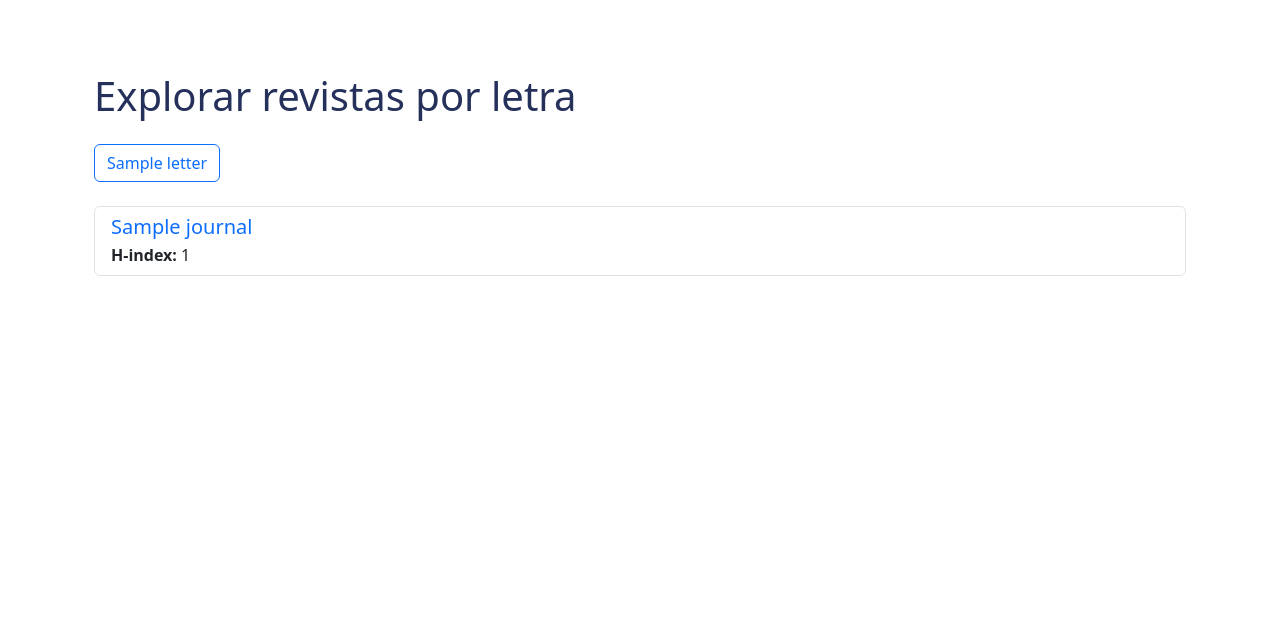
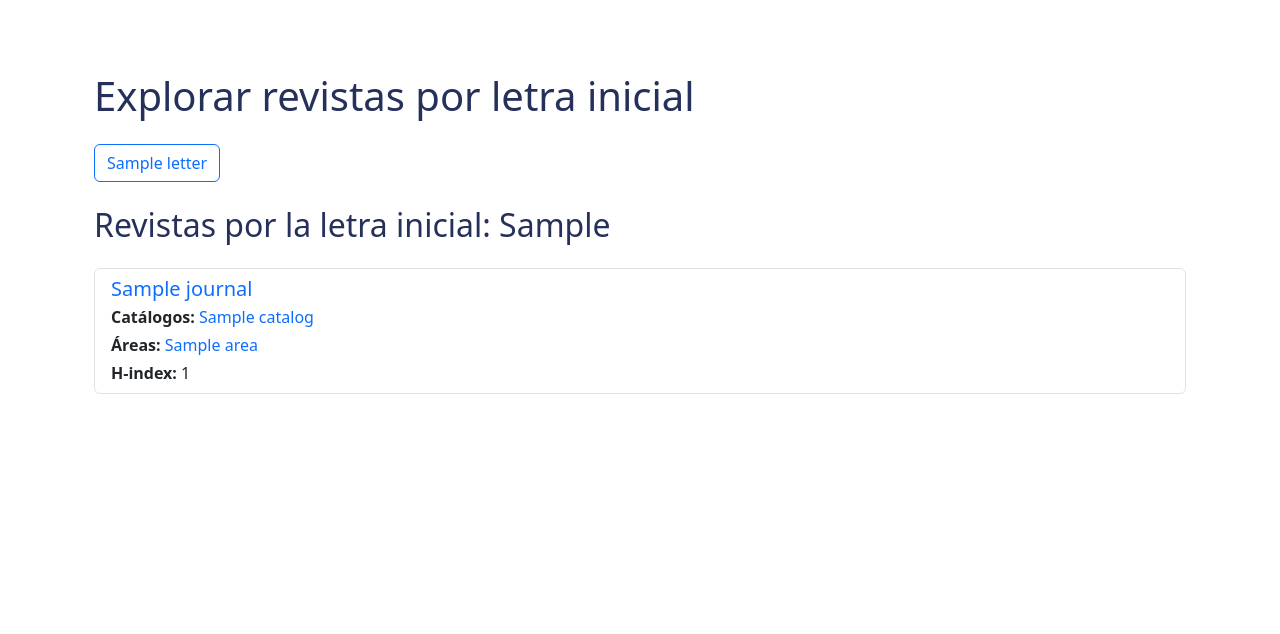
Before and after one commit to alhambra12/ds4_proyecto, a Flask app: template frontend/templates/explore.html in a window 1280 px wide. Shown: the part 66-700 px from the top of the page. Run offline with Flask 3, Linux system fonts and the light colour scheme; the template is opened without the code that fills it: most values are stand-ins (such as "Sample title", 1, 10 or a date in 2020).

Commit message:
cambios memores a htmls

```diff
--- a/frontend/templates/explore.html
+++ b/frontend/templates/explore.html
@@ -6,9 +6,10 @@
 
 {% block body %}
 <div class="container mt-5">
-    <h1 class="mb-4">Explorar revistas por letra</h1>
 
-    <div class="d-flex flex-wrap gap-2 mb-4">
+    <h1 class="mb-4">Explorar revistas por letra inicial </h1>
+
+    <div class="gap-1 mb-4">
         {% for letter in letters %}
         <a href="/explorar?letra={{ letter }}"
            class="btn {% if letter == selected_letter %}btn-primary{% else %}btn-outline-primary{% endif %}">
@@ -19,23 +20,51 @@
 
     {% if selected_letter %}
 
+        <h2 class="mb-4">Revistas por la letra inicial: {{ selected_letter }}</h2>
+
         {% if journals %}
             <ul class="list-group">
                 {% for journal in journals %}
-                <li class="list-group-item">
+                <li class="list-group-item mb-3">
                     <h5 class="mb-1">
-                        <a href="/revistas/{{ journal.id }}" class="text-decoration-none text-primary">
+                        <a href="/revista/{{ journal.id }}" class="text-decoration-none text-primary">
                             {{ journal.title }}
                         </a>
                     </h5>
+
+                    {% if journal.catalogs %}
+                    <p class="mb-1">
+                        <strong>Catálogos:</strong>
+                        {% for catalog in journal.catalogs %}
+                            <a href="/catalogos/{{ catalog }}" class="text-decoration-none">
+                                {{ catalog }}
+                            </a>
+                            {% if not loop.last %}
+                            ,
+                            {% endif %}
+                        {% endfor %}
+                    </p>
+                    {% endif %}
+
+                    {% if journal.areas %}
+                    <p class="mb-1">
+                        <strong>Áreas:</strong>
+                        {% for area in journal.areas %}
+                            <a href="/areas/{{ area }}" class="text-decoration-none">{{ area }}</a>
+                            {% if not loop.last %}
+                            ,
+                            {% endif %}
+                        {% endfor %}
+                    </p>
+                    {% endif %}
+
                     {% if journal.h_index %}
                     <p class="mb-0"><strong>H-index:</strong> {{ journal.h_index }}</p>
                     {% endif %}
                 </li>
                 {% endfor %}
-            </ul>
-        {% else %}
-            <div class="alert alert-warning mt-4">No se encontraron revistas que comiencen con "{{ selected_letter }}".</div>
+            {% else %}
+                <div class="alert alert-warning mt-4">No se encontraron revistas que comiencen con "{{ selected_letter }}".</div>
         {% endif %}
 
         {% if total_pages > 1 %}
--- a/frontend/templates/filter_results.html
+++ b/frontend/templates/filter_results.html
@@ -18,7 +18,7 @@
     {% if journals %}
     <ul class="list-group">
         {% for journal in journals %}
-        <li class="list-group-item">
+        <li class="list-group-item mb-3">
             <h5 class="mb-1">
                 <a href="/revistas/{{ journal.id }}" class="text-decoration-none text-primary">
                     {{ journal.title }}
--- a/frontend/templates/filter_selection.html
+++ b/frontend/templates/filter_selection.html
@@ -25,7 +25,7 @@
 
     <ul class="list-group">
         {% for filter in filter_list %}
-        <li class="list-group-item">
+        <li class="list-group-item mb-3">
             {% if filter_type == 'areas' %}
                 <a href="/areas/{{ filter }}?pagina=1" class="text-decoration-none">
                     {{ filter }}
```
Also changed, not shown: frontend/templates/search.html (added).
